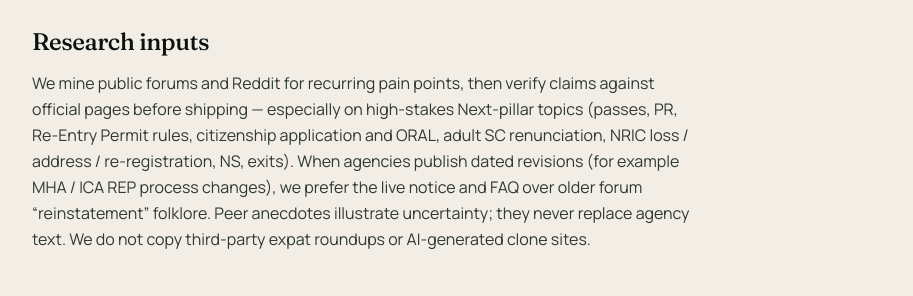
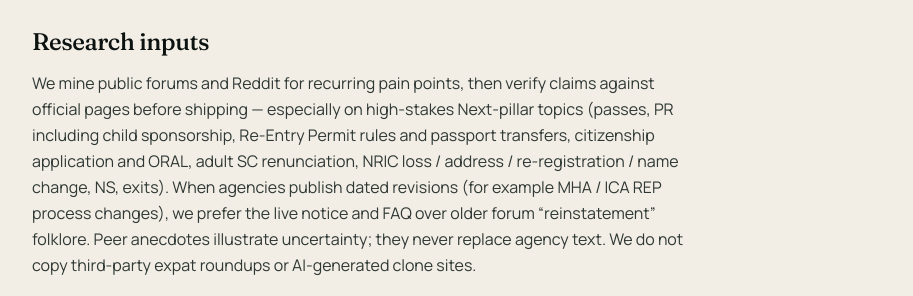
Before and after one commit to abhishekcheriangeorge-ops/expat-dot-sg, a Next.js app: page /editorial-policy in a window 1280 px wide. Shown: the part 621-917 px from the top of the page, without its empty margins (64-977 px from the left). Built offline with nearby package versions, Linux system fonts and the light colour scheme; no server answers.

Commit message:
Loop D tick 5: page.tsx

```diff
--- a/src/app/editorial-policy/page.tsx
+++ b/src/app/editorial-policy/page.tsx
@@ -52,9 +52,10 @@ export default function EditorialPolicyPage() {
           <p className="mt-3">
             We mine public forums and Reddit for recurring pain points, then
             verify claims against official pages before shipping — especially on
-            high-stakes Next-pillar topics (passes, PR, Re-Entry Permit rules,
-            citizenship application and ORAL, adult SC renunciation, NRIC loss /
-            address / re-registration, NS, exits). When agencies publish dated
+            high-stakes Next-pillar topics (passes, PR including child sponsorship,
+            Re-Entry Permit rules and passport transfers, citizenship application
+            and ORAL, adult SC renunciation, NRIC loss / address / re-registration /
+            name change, NS, exits). When agencies publish dated
             revisions (for example MHA / ICA REP process changes), we prefer the
             live notice and FAQ over older forum “reinstatement” folklore. Peer
             anecdotes illustrate uncertainty; they never replace agency text. We
```
